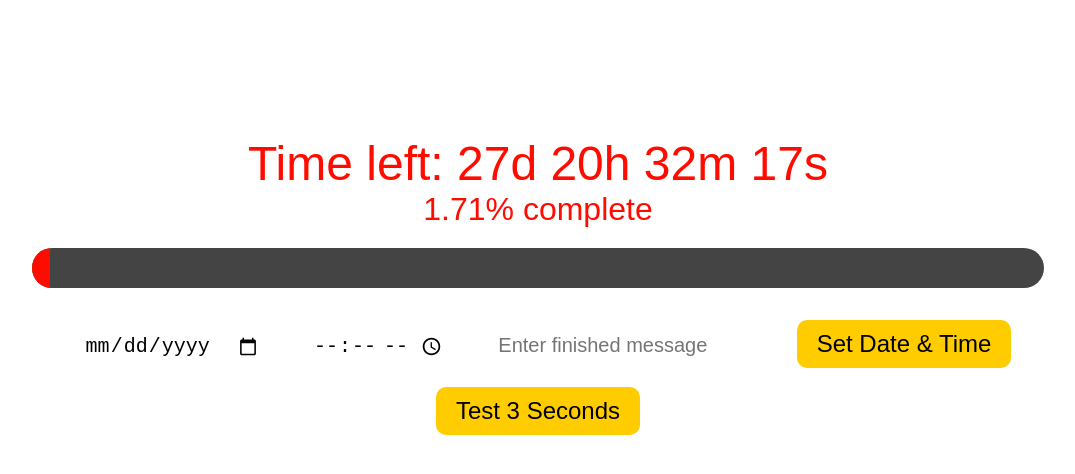
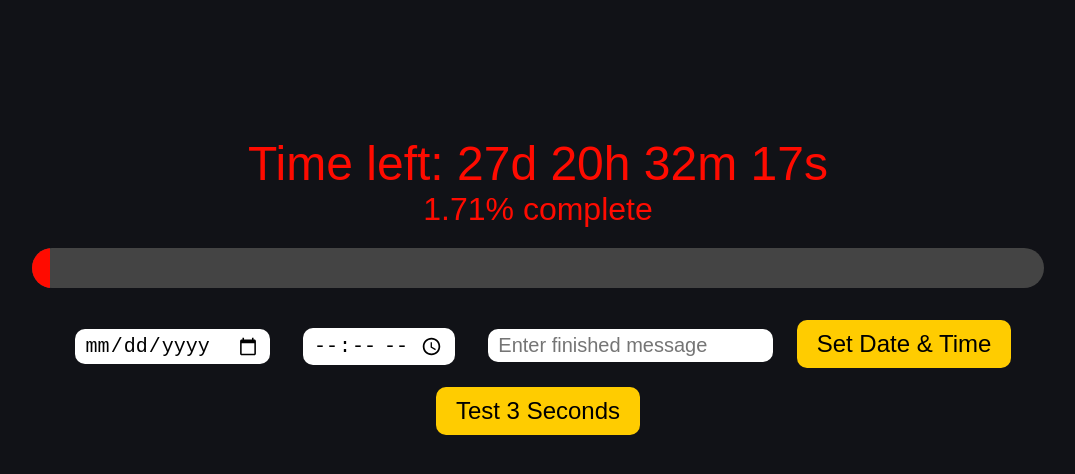
Before and after one commit to sigand13/Countdown, a plain HTML site: page index.html in a window 1280 px wide. Shown: the whole page, without its empty margins (102-1177 px from the left). Drawn offline with Linux system fonts and the light colour scheme.

Commit message:
Update index.html

```diff
--- a/index.html
+++ b/index.html
@@ -4,17 +4,13 @@
   <title>Countdown</title>
   <style>
     body {
-      background-color: #111217
-      background-size: cover;
-      background-position: center;
-      background-repeat: no-repeat;
-      color: #111217;
-      font-size: 48px;
-      text-align: center;
-      padding-top: 10%;
-      font-family: sans-serif;
-    }
-
+  background-color: #111217;
+  color: #FFFFFF;
+  font-size: 48px;
+  text-align: center;
+  padding-top: 10%;
+  font-family: sans-serif;
+}
     #progress-container {
       width: 80%;
       height: 40px;
```
